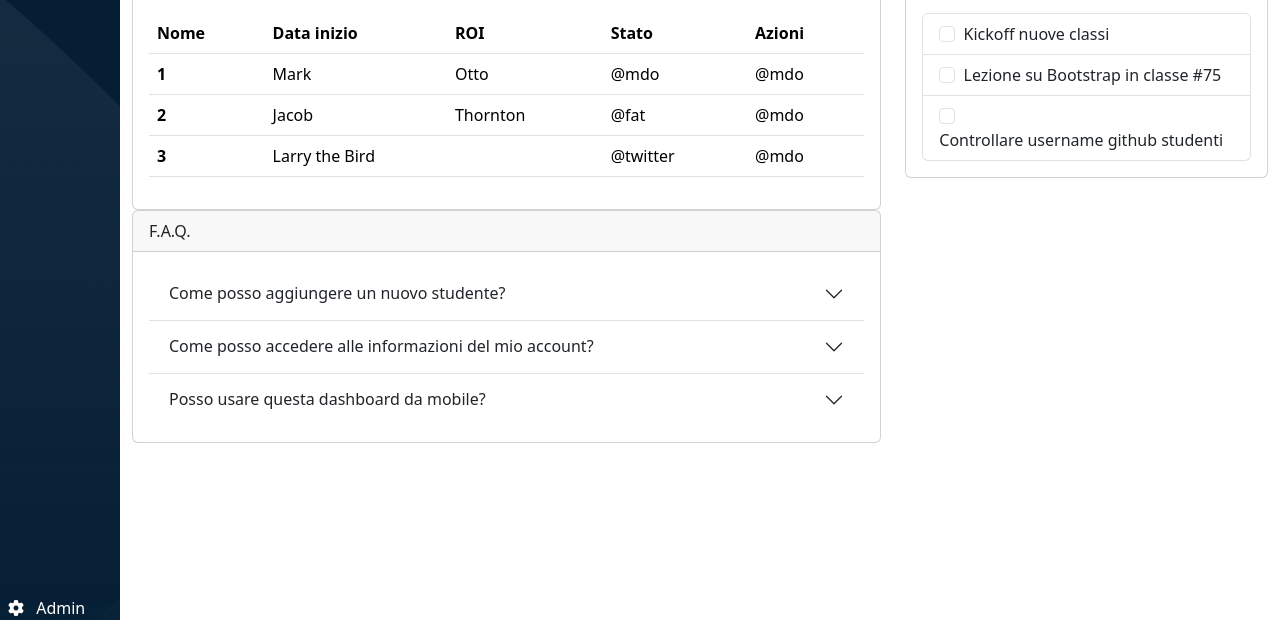
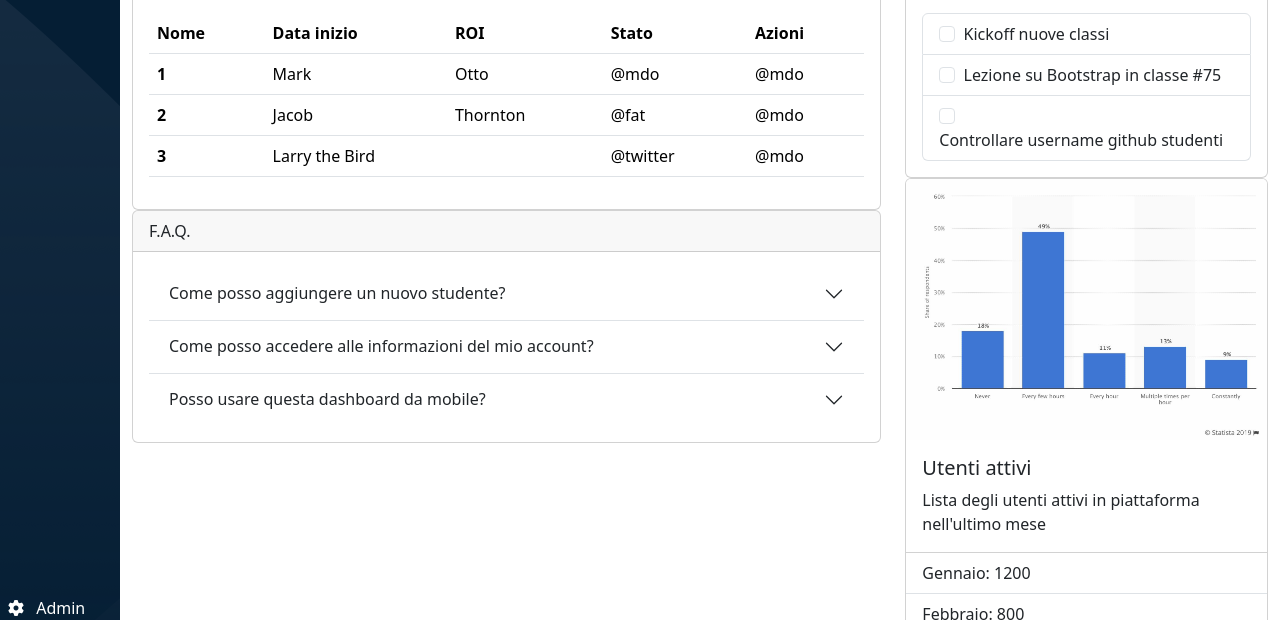
Before and after one commit to AngeloRoudani/html-css-bootstrap-dashboard, a plain HTML site: page index.html in a window 1280 px wide. Shown: the part 180-800 px from the top of the page. Drawn offline with nearby package versions, Linux system fonts and the light colour scheme.

Commit message:
layout main concluso

```diff
--- a/index.html
+++ b/index.html
@@ -200,7 +200,25 @@
                                             </li>
                                           </ul>
                                     </div>
-                                  </div>
+                                </div>
+
+                                <div class="card">
+                                    <img src="img/stats.jpeg" class="card-img-top" alt="...">
+                                    <div class="card-body">
+                                      <h5 class="card-title">Utenti attivi</h5>
+                                      <p class="card-text">Lista degli utenti attivi in piattaforma nell'ultimo mese</p>
+                                    </div>
+                                    <ul class="list-group list-group-flush">
+                                      <li class="list-group-item">Gennaio: 1200</li>
+                                      <li class="list-group-item">Febbraio: 800</li>
+                                      <li class="list-group-item">Marzo: 1500</li>
+                                    </ul>
+                                    <div class="card-body">
+                                      <a href="#" class="card-link">Visualizza report approfondito</a>
+                                    </div>
+                                </div>
+
+
                             </div>
                         </div>
                     </div>
```
